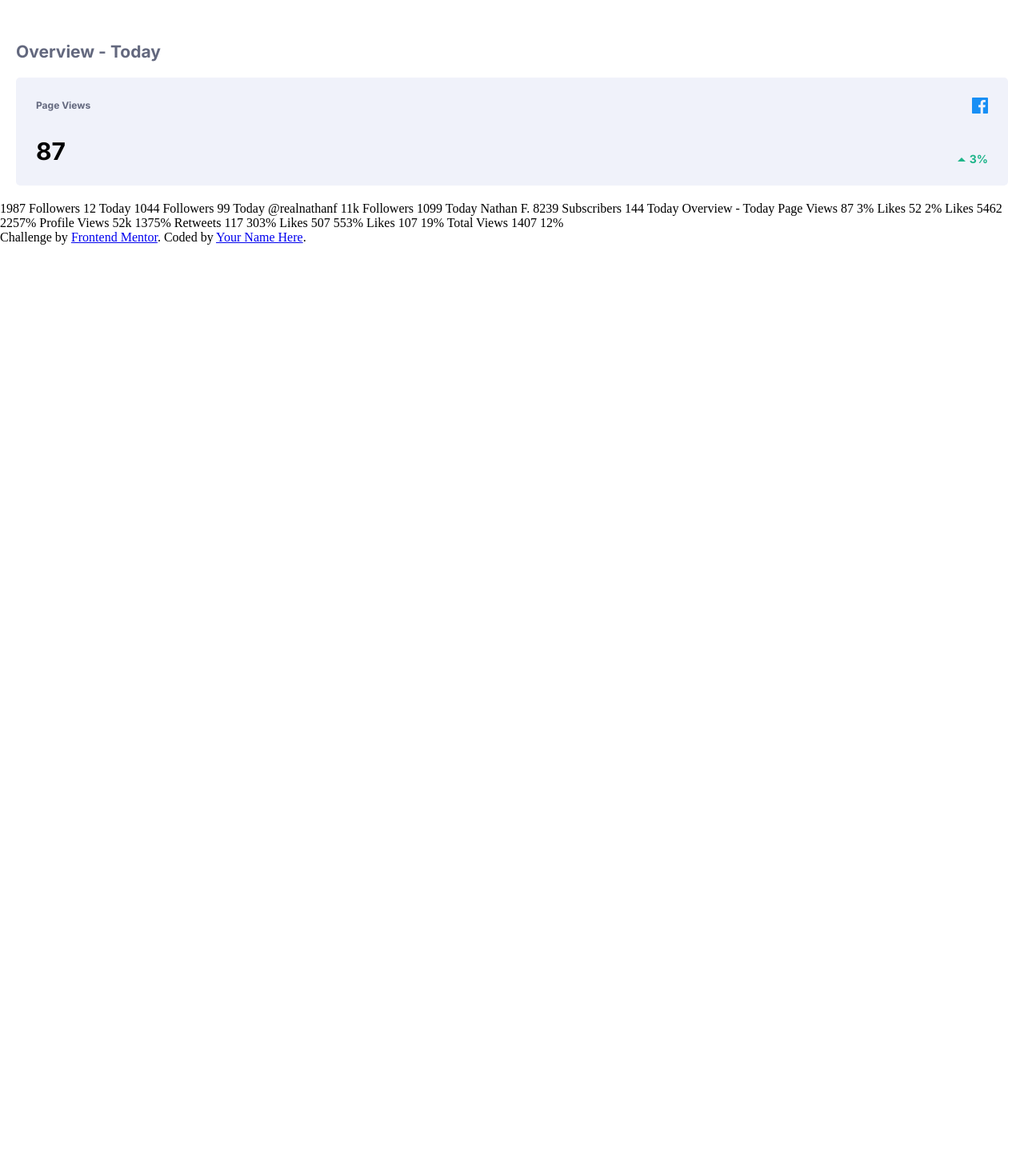
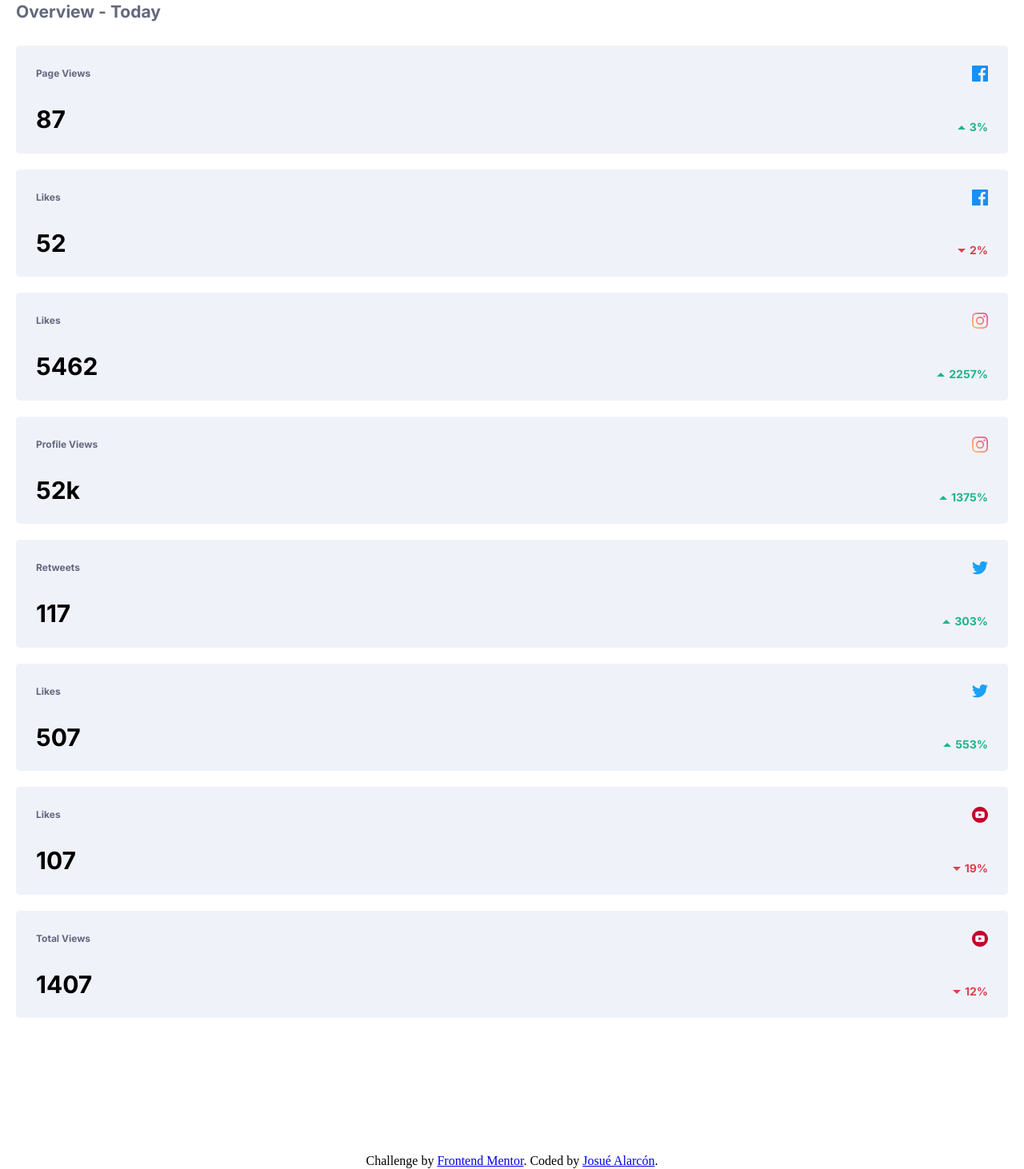
Before and after one commit to jaac97/Social-media-dashboard-with-theme-switcher, a website: page index.html in a window 1280 px wide. Shown: the part 1217-2679 px from the top of the page at 80% size. Before the commit the page ends 1524 px from the top, so only its background shows below. Drawn offline with Linux system fonts and the light colour scheme.

Commit message:
Html adn css cards adds,     Adding min height

```diff
--- a/index.html
+++ b/index.html
@@ -75,74 +75,68 @@
           <h3 class="card__numbers card__numbers--small">87</h3>
           <p class="card__variation card__variation--up card__variation--small">3%</p>
         </li>
+        <li class="card card--small">
+          <p class="card__heading card__heading--small">
+            <span class="card__top">Likes</span>
+            <img src="build/images/icon-facebook.svg" alt="facebook icon">
+          </p>
+          <h3 class="card__numbers card__numbers--small">52</h3>
+          <p class="card__variation card__variation--down card__variation--small">2%</p>
+        </li>
+        <li class="card card--small">
+          <p class="card__heading card__heading--small">
+            <span class="card__top">Likes</span>
+            <img src="build/images/icon-instagram.svg" alt="instagram icon">
+          </p>
+          <h3 class="card__numbers card__numbers--small">5462</h3>
+          <p class="card__variation card__variation--up card__variation--small">2257%</p>
+        </li>
+        <li class="card card--small">
+          <p class="card__heading card__heading--small">
+            <span class="card__top">Profile Views</span>
+            <img src="build/images/icon-instagram.svg" alt="instagram icon">
+          </p>
+          <h3 class="card__numbers card__numbers--small">52k</h3>
+          <p class="card__variation card__variation--up card__variation--small">1375%</p>
+        </li>
+        <li class="card card--small">
+          <p class="card__heading card__heading--small">
+            <span class="card__top">Retweets</span>
+            <img src="build/images/icon-twitter.svg" alt="twitter icon">
+          </p>
+          <h3 class="card__numbers card__numbers--small">117</h3>
+          <p class="card__variation card__variation--up card__variation--small">303%</p>
+        </li>
+        <li class="card card--small">
+          <p class="card__heading card__heading--small">
+            <span class="card__top">Likes</span>
+            <img src="build/images/icon-twitter.svg" alt="twitter icon">
+          </p>
+          <h3 class="card__numbers card__numbers--small">507</h3>
+          <p class="card__variation card__variation--up card__variation--small">553%</p>
+        </li>
+        <li class="card card--small">
+          <p class="card__heading card__heading--small">
+            <span class="card__top">Likes</span>
+            <img src="build/images/icon-youtube.svg" alt="youtube icon">
+          </p>
+          <h3 class="card__numbers card__numbers--small">107</h3>
+          <p class="card__variation card__variation--down card__variation--small">19%</p>
+        </li>
+        <li class="card card--small">
+          <p class="card__heading card__heading--small">
+            <span class="card__top">Total Views</span>
+            <img src="build/images/icon-youtube.svg" alt="youtube icon">
+          </p>
+          <h3 class="card__numbers card__numbers--small">1407</h3>
+          <p class="card__variation card__variation--down card__variation--small">12%</p>
+        </li>
       </ul>
     </main>
   </div>
-
-
-
-
-
-
-
-  1987
-  Followers
-  12 Today
-
-
-  1044
-  Followers
-  99 Today
-
-  @realnathanf
-  11k
-  Followers
-  1099 Today
-
-  Nathan F.
-  8239
-  Subscribers
-  144 Today
-
-
-
-  Overview - Today
-
-  Page Views
-  87
-  3%
-
-  Likes
-  52
-  2%
-
-  Likes
-  5462
-  2257%
-
-  Profile Views
-  52k
-  1375%
-
-  Retweets
-  117
-  303%
-
-  Likes
-  507
-  553%
-
-  Likes
-  107
-  19%
-
-  Total Views
-  1407
-  12%
-
   <div class="attribution">
     Challenge by <a href="https://www.frontendmentor.io?ref=challenge" target="_blank">Frontend Mentor</a>.
-    Coded by <a href="#">Your Name Here</a>.
+    Coded by <a href="https://www.linkedin.com/in/josue-alarcon-camino/">Josué Alarcón</a>.
   </div>
 </body>
 
--- a/source/sass/base/_globals.scss
+++ b/source/sass/base/_globals.scss
@@ -9,6 +9,7 @@
 .main{
     font-size: v.$font;
     font-family: v.$family;
+    min-height: 100vh;
 }
 [class$="container"]{
     max-width: 1440px;
--- /dev/null
+++ b/source/sass/layout/_attribution.scss
@@ -0,0 +1,3 @@
+.attribution{
+    text-align: center;
+}
--- a/source/sass/layout/_cardMain.scss
+++ b/source/sass/layout/_cardMain.scss
@@ -1,5 +1,9 @@
+.main__cards{
+    position: relative;
+top: -10rem;
+}
 .main__day {
-
+    margin-bottom: 1rem;
     padding-left: 2rem;
 }
 
--- a/source/sass/layout/_cardTop.scss
+++ b/source/sass/layout/_cardTop.scss
@@ -9,6 +9,7 @@
     grid-template-columns: 1fr;
     gap: 2rem;
     top: -10rem;
+    margin-bottom: 5rem;
     @include m.desktop {
         grid-template-columns: repeat(4, 25.5rem);
         padding: 0;
--- a/source/sass/layout/_index.scss
+++ b/source/sass/layout/_index.scss
@@ -3,3 +3,4 @@
 @forward 'top';
 @forward 'cardTop';
 @forward 'cardMain';
+@forward 'attribution';
--- a/source/sass/layout/_top.scss
+++ b/source/sass/layout/_top.scss
@@ -5,6 +5,7 @@
     max-width: v.$desktop;
     margin: 0 auto;
     padding: 2.5rem;
+
 }
 
 .main__top {
```
Also changed, not shown: build/css/main.css, 1 other file.
